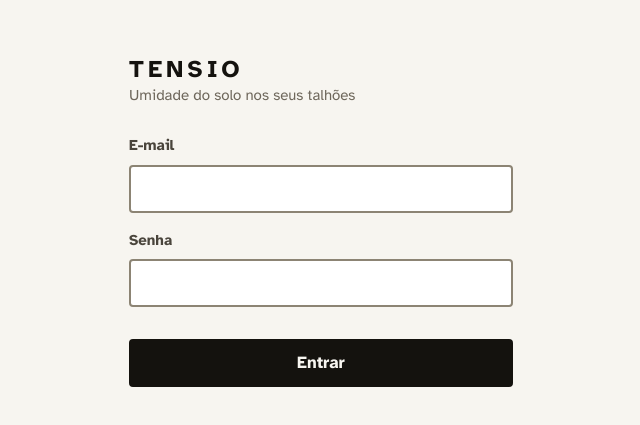
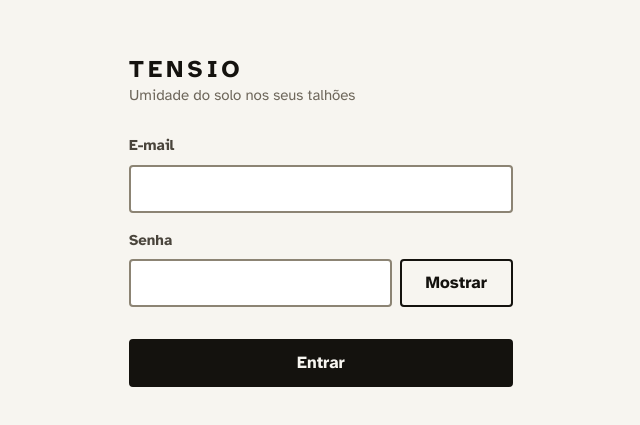
Before and after one commit to IgorKammerGrahl/TensiometroRemoto, a React (Vite) app in the folder App/: page /entrar in a window 1280 px wide. Shown: the part 179-604 px from the top of the page, without its empty margins (319-959 px from the left). Built offline with nearby package versions, Linux system fonts and the light colour scheme; no server answers.

Commit message:
App: mostrar a senha ao entrar

```diff
--- a/App/src/estilo/base.css
+++ b/App/src/estilo/base.css
@@ -1437,3 +1437,21 @@ p {
   width: 90%;
   height: 90%;
 }
+
+/* --------------------------------------------- campo com botao (senha) */
+.campo__com-botao {
+  display: flex;
+  gap: var(--e2);
+}
+.campo__com-botao > input {
+  flex: 1;
+  min-width: 0;
+  min-height: var(--toque);
+  padding: 0 var(--e3);
+  border: var(--borda-grossa) solid var(--borda-forte);
+  border-radius: var(--raio);
+  background: var(--superficie-2);
+}
+.campo__com-botao > input:focus {
+  border-color: var(--tinta);
+}
--- a/App/src/telas/Entrar.tsx
+++ b/App/src/telas/Entrar.tsx
@@ -26,6 +26,7 @@ function mensagemDeLogin(erro: unknown): string {
 export function Entrar() {
   const [email, setEmail] = useState('');
   const [senha, setSenha] = useState('');
+  const [ver, setVer] = useState(false);
   const navegar = useNavigate();
   const local = useLocation();
   const login = useLogin();
@@ -35,6 +36,8 @@ export function Entrar() {
 
   function enviar(evento: React.FormEvent) {
     evento.preventDefault();
+    // A senha nao fica exposta enquanto o pedido vai e volta.
+    setVer(false);
     login.mutate(
       { email, senha },
       { onSuccess: () => navegar(destino, { replace: true }) },
@@ -60,6 +63,7 @@ export function Entrar() {
             autoCapitalize="none"
             autoCorrect="off"
             spellCheck={false}
+            enterKeyHint="next"
             required
             value={email}
             onChange={(e) => setEmail(e.target.value)}
@@ -68,15 +72,35 @@ export function Entrar() {
 
         <div className="campo">
           <label htmlFor="senha">Senha</label>
+          <div className="campo__com-botao">
             <input
               id="senha"
               name="senha"
-            type="password"
+              type={ver ? 'text' : 'password'}
               autoComplete="current-password"
+              enterKeyHint="done"
               required
               value={senha}
               onChange={(e) => setSenha(e.target.value)}
             />
+            {/* MOSTRAR A SENHA (guia autofill-sign-in-form). Para quem digita
+                devagar num teclado pequeno, conferir o que digitou e o que
+                evita a terceira tentativa errada. O texto do botao diz a ACAO
+                ("Mostrar"/"Esconder"), mais claro para quem enxerga que um
+                botao pressionado; aria-pressed da o estado a quem ouve. O
+                pointerdown sem default mantem o foco -- e o teclado aberto --
+                no campo. */}
+            <button
+              type="button"
+              className="botao botao--contorno"
+              aria-controls="senha"
+              aria-pressed={ver}
+              onPointerDown={(e) => e.preventDefault()}
+              onClick={() => setVer((v) => !v)}
+            >
+              {ver ? 'Esconder' : 'Mostrar'}
+            </button>
+          </div>
         </div>
 
         {/* aria-live: o erro aparece sem mudar de tela, entao um leitor de tela
```
Also changed, not shown: 5 other files (tests, documents, lock files or other folders). Lines whose indentation alone changed are shown as unchanged.
